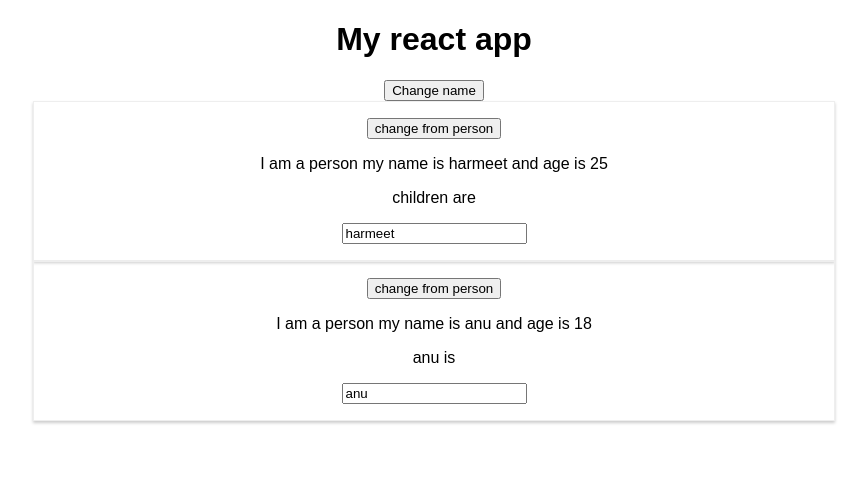
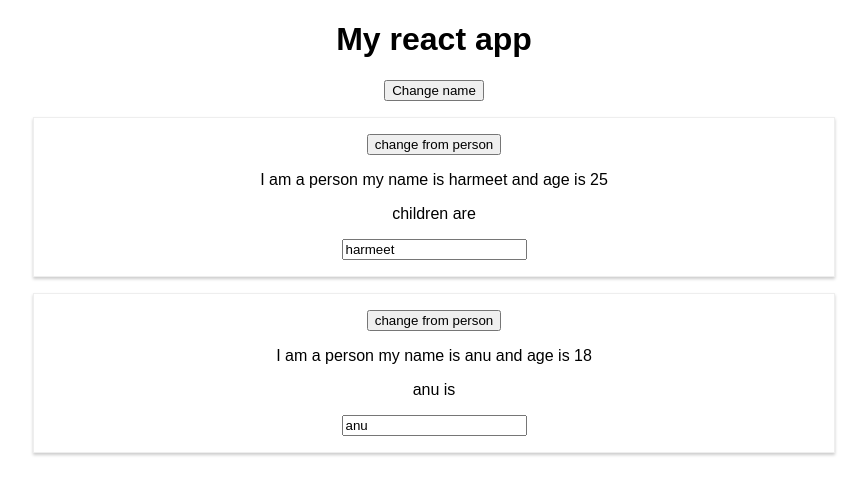
Before and after one commit to harmeet27/reactJSBasics, a React (Create React App) app: page / in a window 1280 px wide. Shown: the top 494 px of the page, without its empty margins (206-1073 px from the left). Built offline with nearby package versions, Linux system fonts and the light colour scheme.

Commit message:
commit for css

```diff
--- a/src/Person/Person.css
+++ b/src/Person/Person.css
@@ -1,6 +1,6 @@
 .Person {
     width: 60%;
-    margin: auto;
+    margin: 16px auto;
     border: 1px solid #eee;
     box-shadow: 0 2px 3px #ccc;
     padding: 16px;
```
